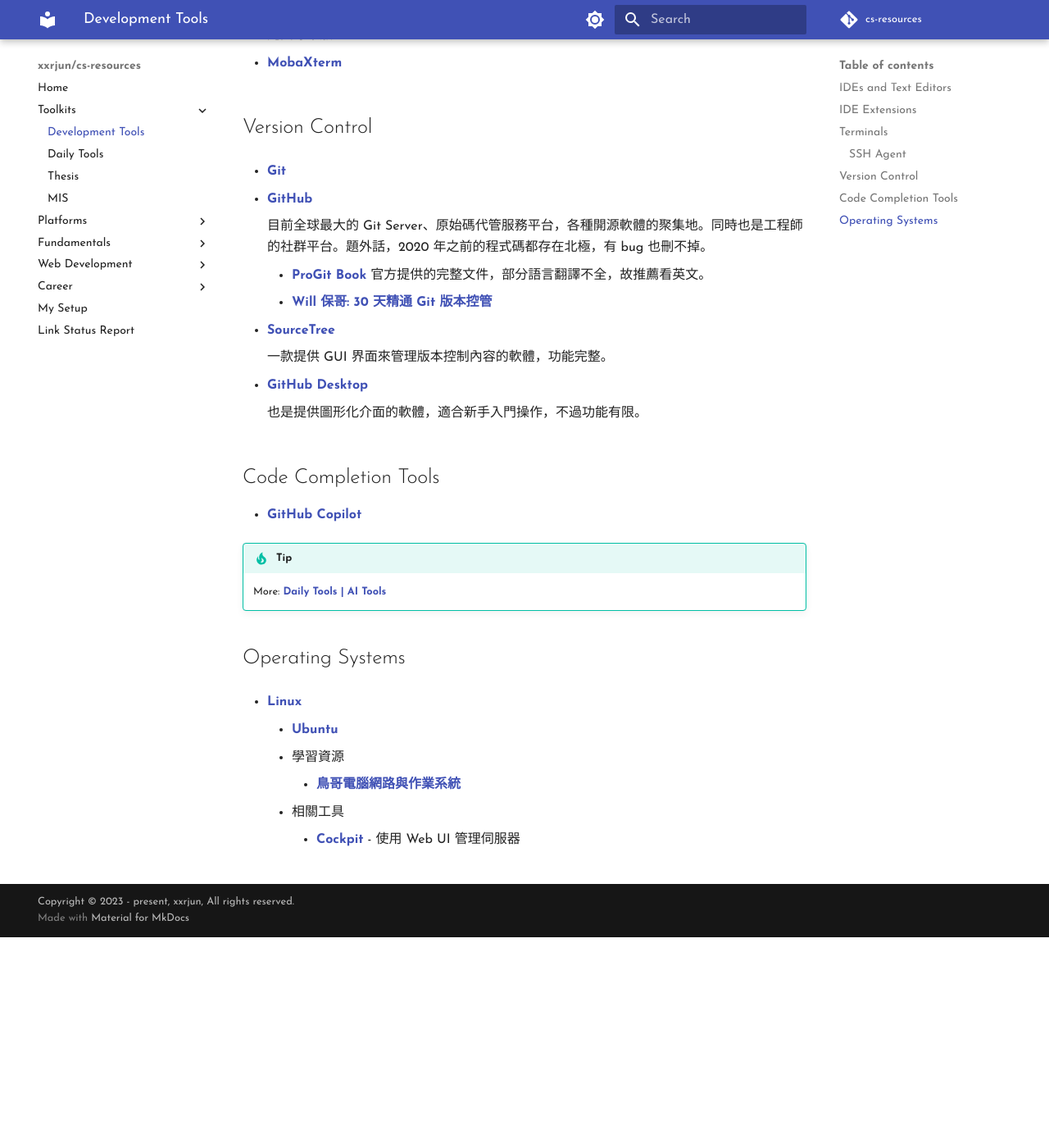
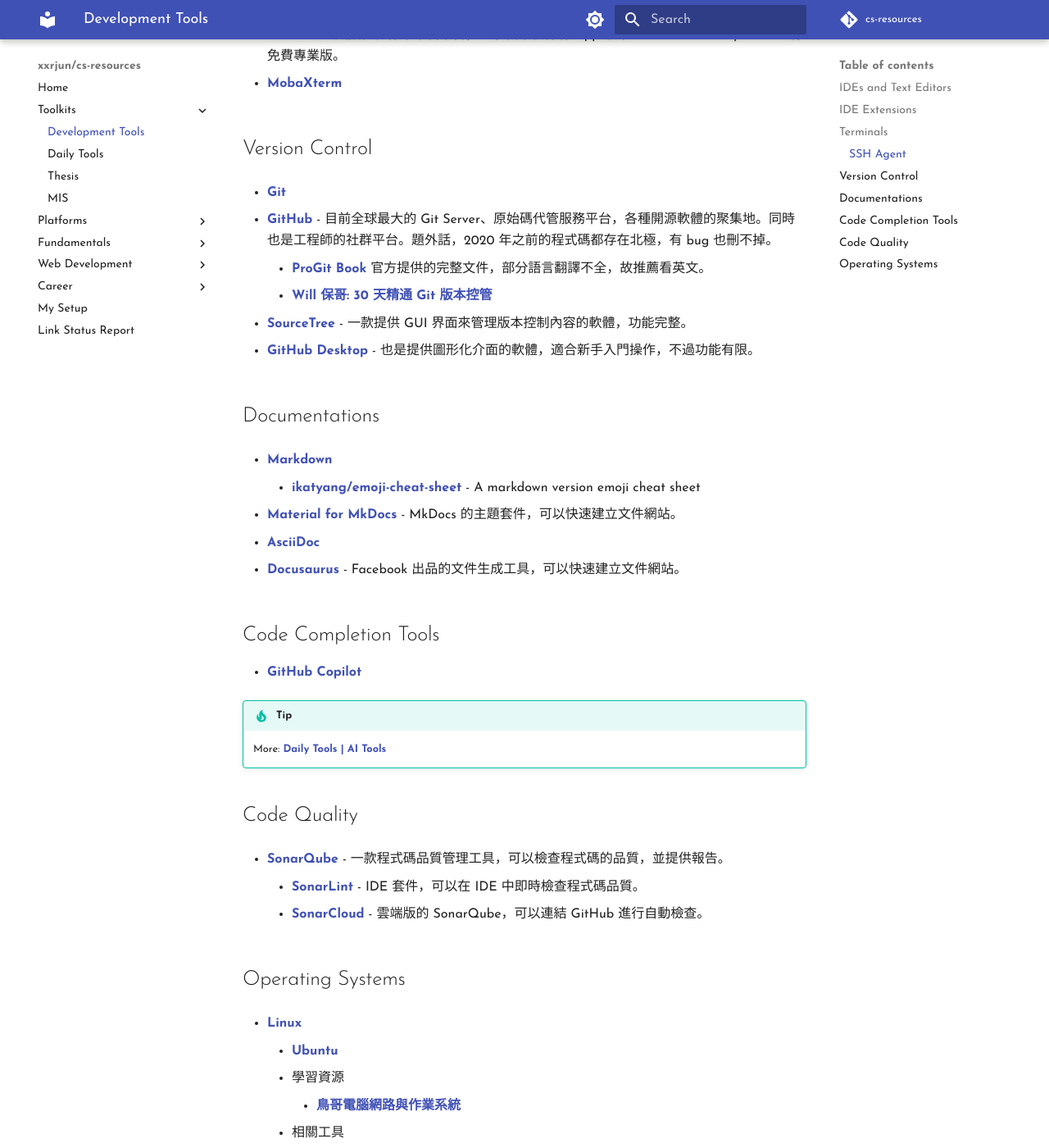
Before and after one commit to xxrjun/cs-resources, an MkDocs documentation site: the page built from docs/toolkits/DevelopmentTools.md, in a window 1280 px wide and 1400 px high, scrolled down 1445 px. Shown: the whole window at 82% size. Built offline with MkDocs 1.6.1 and Material for MkDocs 9.7.7, drawn with Linux system fonts in a browser that asks for light colours; comment, search, counter and statistics services are not loaded; before the commit the page ends 2588 px from its top, so only the background shows below that; some of the changed text lies outside the part shown.

Commit message:
🧹docs: move Documentation Tools to Developmenet.md and refactor

```diff
--- a/docs/toolkits/DevelopmentTools.md
+++ b/docs/toolkits/DevelopmentTools.md
@@ -30,7 +30,7 @@
 
 - [**Dracula Official**](https://marketplace.visualstudio.com/items?itemName=dracula-theme.theme-dracula) - 個人最喜歡的主題。
 
-- [**Markdown All in One**](https://marketplace.visualstudio.com/items?itemName=yzhang.markdown-all-in-one) - Markdown 的好用套件，可以預覽、自動排版等等。
+- [**Markdown All in One**](https://marketplace.visualstudio.com/items?itemName=yzhang.markdown-all-in-one) - Markdown 的好用套件，可以預覽、建立 table of content、自動排版等等。
 
 - [**ShellCheck**](https://marketplace.visualstudio.com/items?itemName=timonwong.shellcheck)
 
@@ -55,20 +55,27 @@
 
 - [**Git**](https://gitforwindows.org/)
 
-- [**GitHub**](https://github.com/)
-
-      目前全球最大的 Git Server、原始碼代管服務平台，各種開源軟體的聚集地。同時也是工程師的社群平台。題外話，2020 年之前的程式碼都存在北極，有 bug 也刪不掉。
+- [**GitHub**](https://github.com/) - 目前全球最大的 Git Server、原始碼代管服務平台，各種開源軟體的聚集地。同時也是工程師的社群平台。題外話，2020 年之前的程式碼都存在北極，有 bug 也刪不掉。
 
       - [**ProGit Book**](https://git-scm.com/book/en/v2) 官方提供的完整文件，部分語言翻譯不全，故推薦看英文。
       - [**Will 保哥: 30 天精通 Git 版本控管**](https://github.com/doggy8088/Learn-Git-in-30-days)
 
-- [**SourceTree**](https://www.sourcetreeapp.com/)
+- [**SourceTree**](https://www.sourcetreeapp.com/) - 一款提供 GUI 界面來管理版本控制內容的軟體，功能完整。
 
-      一款提供 GUI 界面來管理版本控制內容的軟體，功能完整。
+- [**GitHub Desktop**](https://desktop.github.com/) - 也是提供圖形化介面的軟體，適合新手入門操作，不過功能有限。
 
-- [**GitHub Desktop**](https://desktop.github.com/)
+## Documentations
 
-      也是提供圖形化介面的軟體，適合新手入門操作，不過功能有限。
+- [**Markdown**](https://www.markdownguide.org/)
+
+       - [**ikatyang/emoji-cheat-sheet**](https://github.com/ikatyang/emoji-cheat-sheet) - A markdown version emoji cheat sheet
+
+- [**Material for MkDocs**](https://squidfunk.github.io/mkdocs-material/getting-started/) - MkDocs 的主題套件，可以快速建立文件網站。
+
+- [**AsciiDoc**](https://asciidoc.org/)
+
+- [**Docusaurus**](https://docusaurus.io/) - Facebook 出品的文件生成工具，可以快速建立文件網站。
+
 
 ## Code Completion Tools
 
@@ -77,6 +84,13 @@
 !!! tip
 
       More: [**Daily Tools | AI Tools**](./DailyTools.md#ai-tools)
+
+## Code Quality
+
+- [**SonarQube**](https://www.sonarqube.org/) - 一款程式碼品質管理工具，可以檢查程式碼的品質，並提供報告。
+
+      - [**SonarLint**](https://www.sonarsource.com/products/sonarlint/) - IDE 套件，可以在 IDE 中即時檢查程式碼品質。
+      - [**SonarCloud**](https://www.sonarsource.com/products/sonarcloud/) - 雲端版的 SonarQube，可以連結 GitHub 進行自動檢查。
 
 ## Operating Systems
 
```
Also changed, not shown: docs/toolkits/DailyTools.md (+6 -9 lines).
